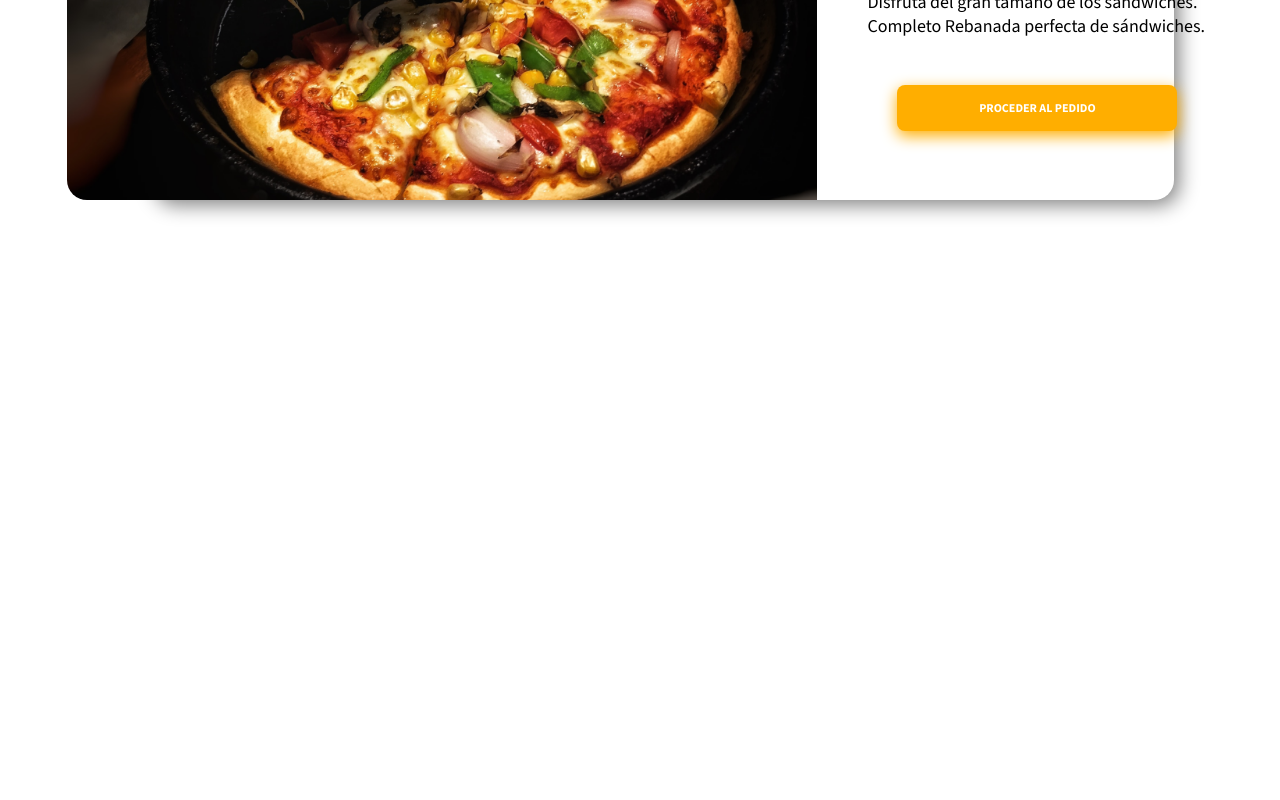
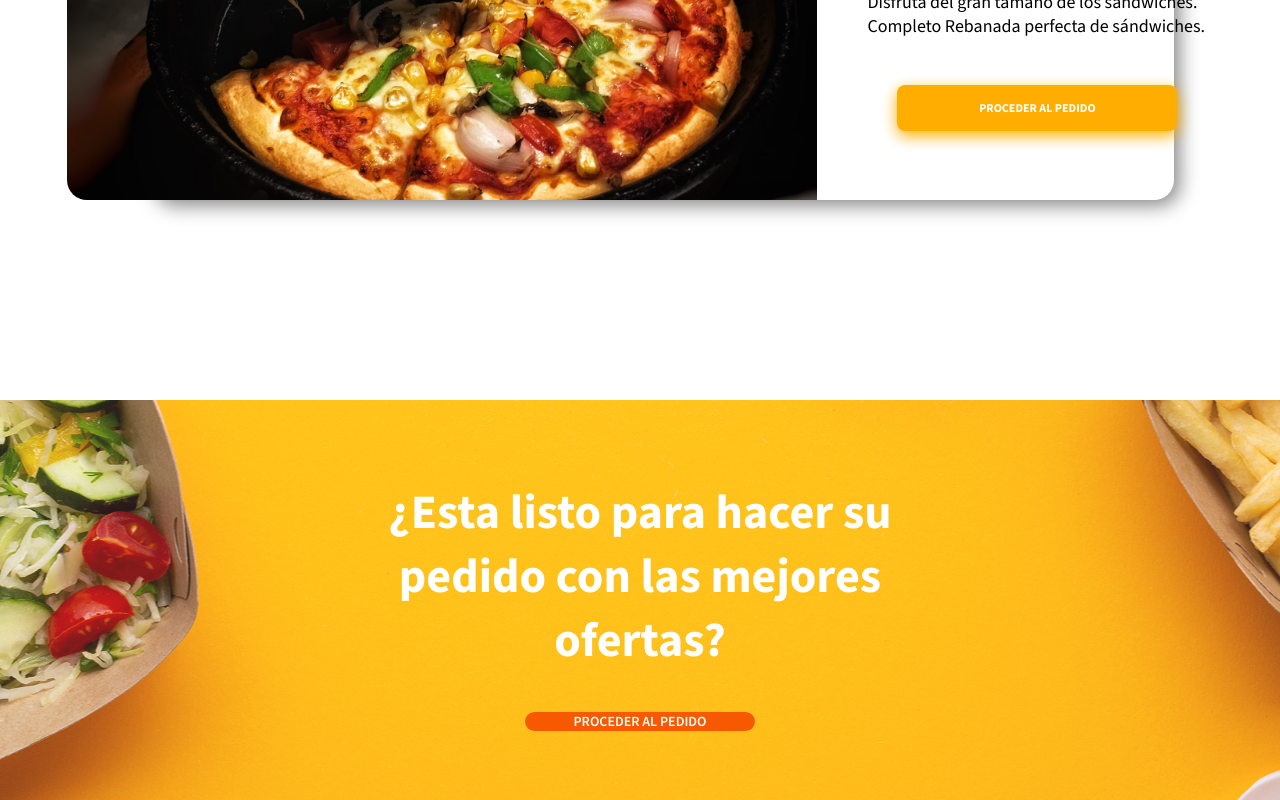
Before and after one commit to Rawcossio/app-health-food, a React (Vite) app: page / in a window 1280 px wide. Shown: the part 6604-7404 px from the top of the page. Before the commit the page ends 6904 px from the top, so only its background shows below. Built offline with nearby package versions, Linux system fonts and the light colour scheme.

Commit message:
se crea la seccion Proceder a pedido

```diff
--- /dev/null
+++ b/src/components/ProcederPedido.jsx
@@ -0,0 +1,9 @@
+const ProcederPedido=()=>{
+    return(
+        <section className="Proceder-pedido-card">
+            <h2>¿Esta listo para hacer su pedido con las mejores ofertas?</h2>
+            <button>PROCEDER AL PEDIDO</button>
+        </section>
+    )
+}
+export default ProcederPedido
--- a/src/pages/HealthFood.jsx
+++ b/src/pages/HealthFood.jsx
@@ -15,6 +15,7 @@ import { tipos } from "../services/dataBase"
 import CardEntrega from "../components/CardEntrega"
 import MejoresOfertas from "../components/MejoresOfertas"
 import { ofertas } from "../services/dataBase"
+import ProcederPedido from "../components/ProcederPedido"
 
 const HealthFood=()=>{
     return(
@@ -75,6 +76,9 @@ const HealthFood=()=>{
             {ofertas.map((oferta)=>{
                 return<MejoresOfertas mejor={oferta}/>})}
         </section>
+        <div className="Proceder-pedido">
+            <ProcederPedido/>
+        </div>
         </body>
         </html>
 
--- a/src/pages/index.css
+++ b/src/pages/index.css
@@ -625,3 +625,41 @@ color:#FFAE00;
   border: transparent;
   box-shadow: 0 5px 15px #FFAE00 ;
 }
+/* Proceder Pedido */
+.Proceder-pedido{
+  width: 100%;
+  height: 400px;
+  background-image: url(/public/proceder_pedido.png);
+  background-position: center center;
+  position: relative;
+  top:500px;
+  display: flex;
+  align-items: center;
+  justify-content: center;
+}
+.Proceder-pedido-card{
+width: 45%;
+height: 240px;
+font-family: "Source Sans 3", sans-serif;
+font-size:32px;
+font-weight:bold;
+color:#ffff;
+display:flex;
+flex-direction: column;
+align-items: center;
+gap: 40px;
+text-align: center;
+}
+.Proceder-pedido-card button{
+width: 40%;
+height: 50px;
+background-color:#F65900 ;
+color: white;
+border-radius: 8px;
+font-family: "Source Sans 3", sans-serif;
+font-size: 14px;
+font-weight: 600;
+border: transparent;
+border-radius: 10px;
+text-align: center;
+}
```
Also changed, not shown: public/proceder_pedido.png (added).
